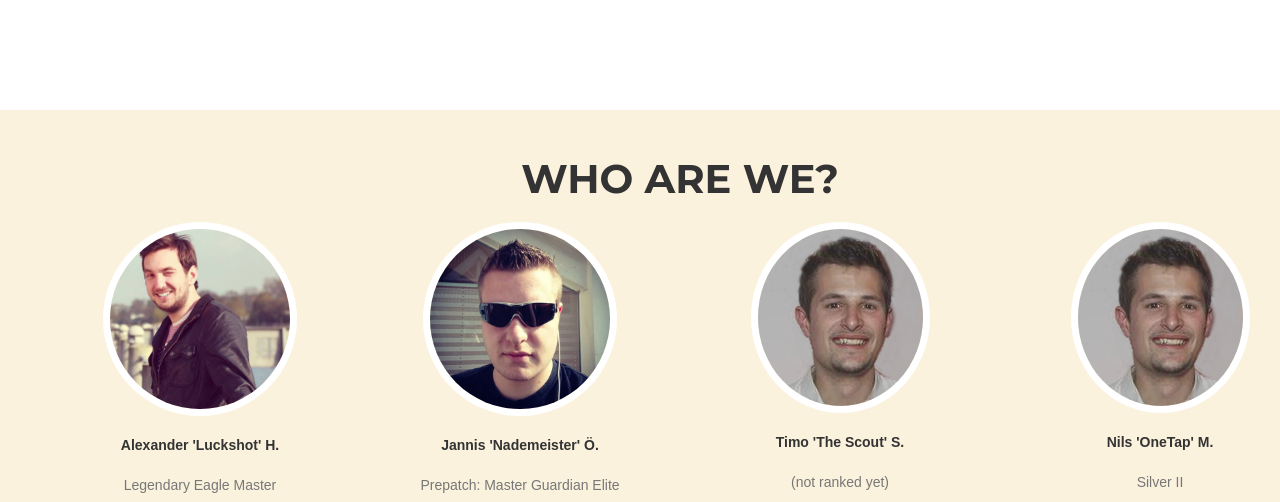
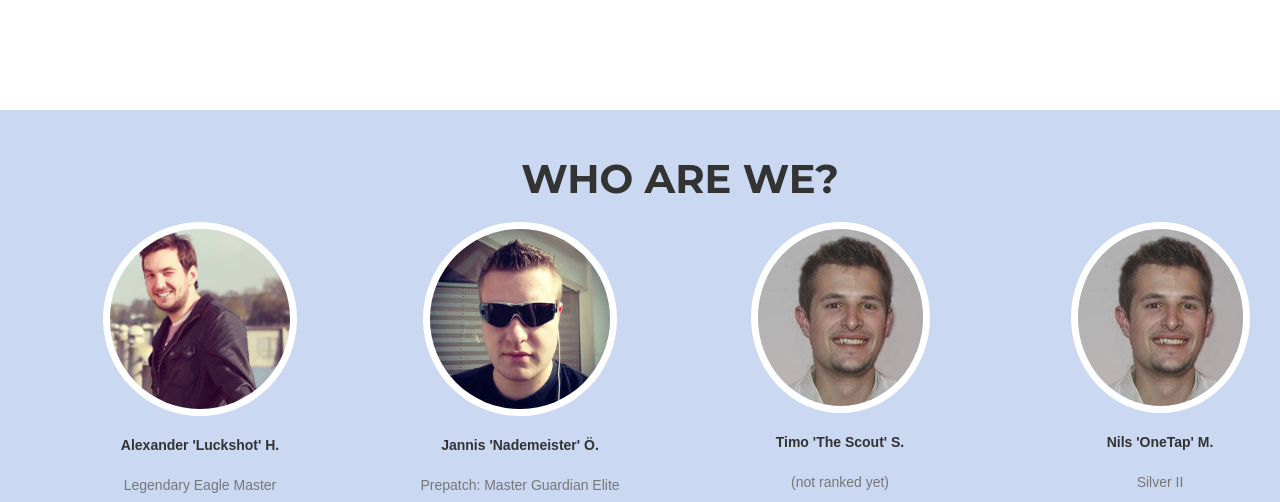
Before and after one commit to blovespace/blove.github.io, a plain HTML site: page index.html in a window 1280 px wide. Shown: the part 790-1292 px from the top of the page. Drawn offline with Linux system fonts and the light colour scheme; files whose address does not match are found by name.

Commit message:
background color

```diff
--- a/index.html
+++ b/index.html
@@ -110,7 +110,7 @@ ul.social-buttons li a:active, ul.social-buttons li a:focus, ul.social-buttons l
     content: "\f0e1";
 }
 #about {
-      background-color: #fbf2de;
+      background-color: #cad8f1;
 }
 
 section {
```
Also changed, not shown: img/jannis.png (renamed from jannis.png).
